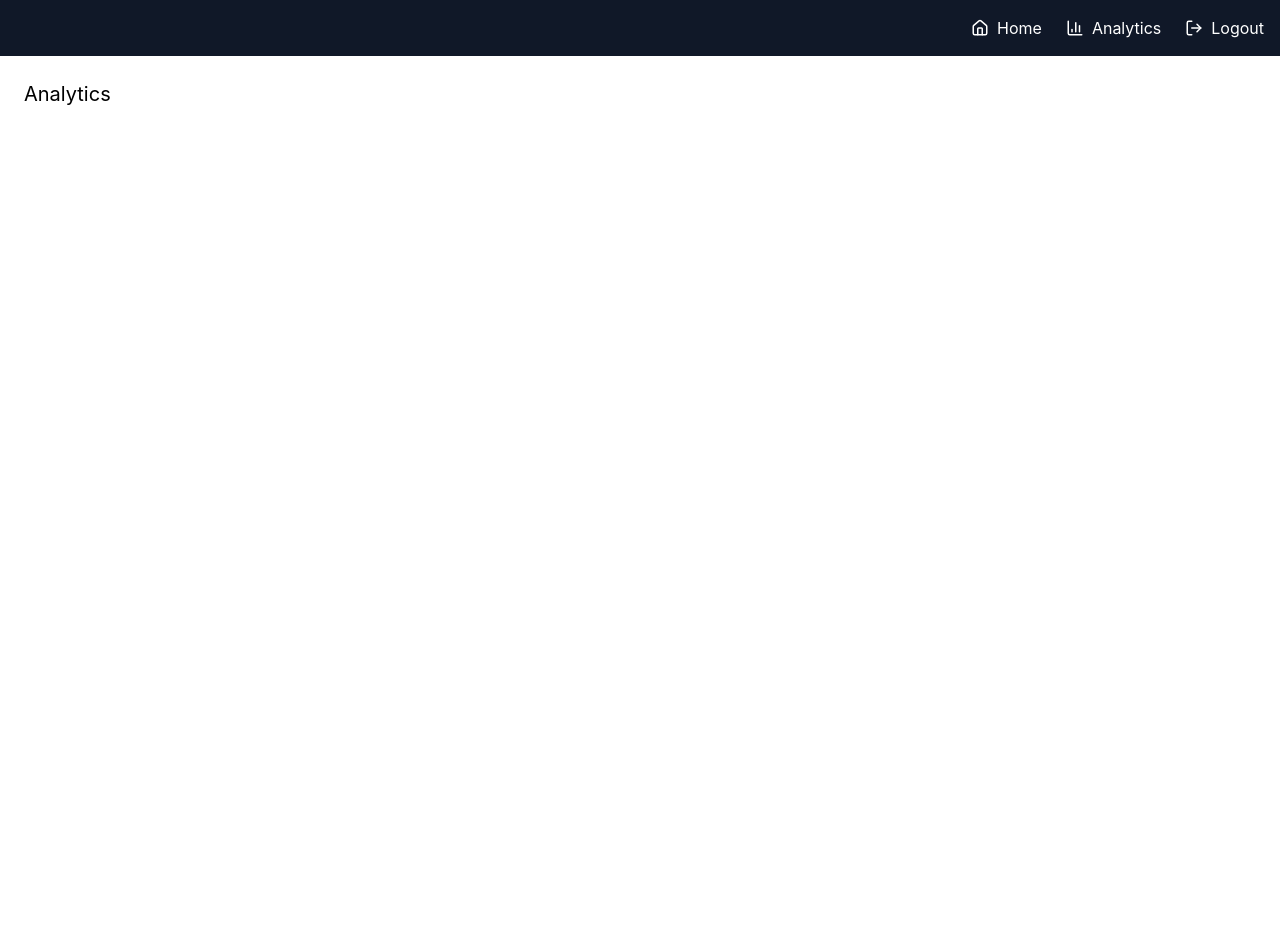
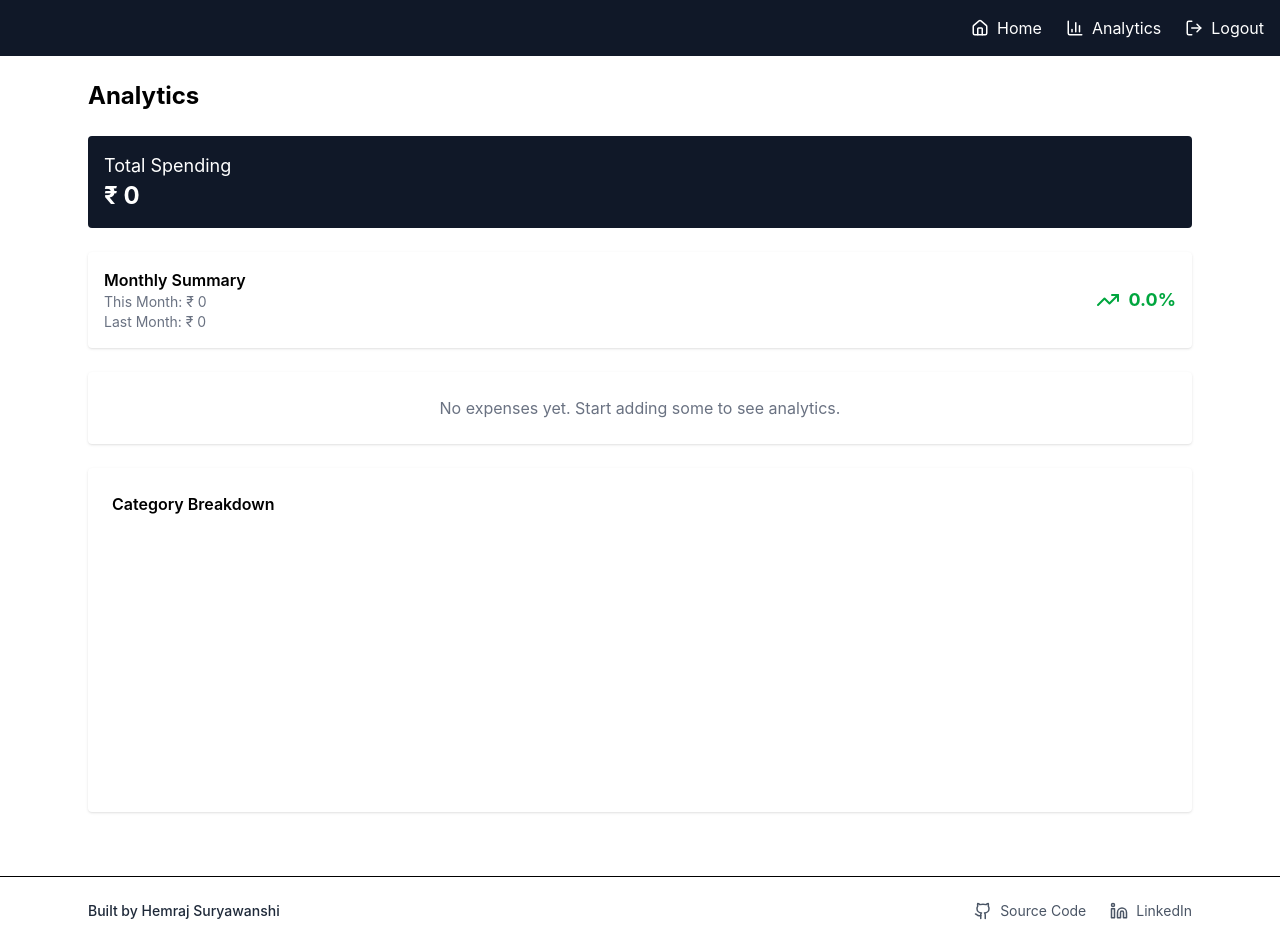
Before and after one commit to Hemrajjj13/expense-tracker, a React (Vite) app: page /analytics in a window 1280 px wide. Before the commit the page ends 800 px from the top, so only its background shows below. Built offline with nearby package versions, Linux system fonts and the light colour scheme.

Commit message:
Everythings wrpped-up

```diff
--- a/src/App.jsx
+++ b/src/App.jsx
@@ -3,6 +3,7 @@ import Dashboard from "./pages/Dashboard";
 import Analytics from "./pages/Analytics";
 import Login from "./pages/Login";
 import Navbar from "./components/Navbar";
+import Footer from "./components/Footer";
 
 const App = () => {
   const location = useLocation();
@@ -18,6 +19,7 @@ const App = () => {
         <Route path="/dashboard" element={<Dashboard />} />
         <Route path="/analytics" element={<Analytics />} />
       </Routes>
+      {!hideNavbar && <Footer />}
     </>
   );
 };
--- a/src/components/ExpenseForm.jsx
+++ b/src/components/ExpenseForm.jsx
@@ -24,7 +24,7 @@ const ExpenseForm = () => {
   const handleSubmit = (e) => {
     e.preventDefault();
 
-    if (!formData.amount || !formData.date) return;
+    if (!formData.amount || Number(formData.amount) <= 0) return;
 
     dispatch(
       addExpense({
@@ -49,20 +49,25 @@ const ExpenseForm = () => {
   };
 
   return (
-    <>
+    <div className="bg-white shadow-md rounded-lg p-6 max-w-xl mx-auto">
+      <h2 className="text-xl font-semibold mb-4">Add Expense</h2>
+
       {success && (
-        <div className="text-green-600 mb-3">Expense added successfully!</div>
+        <div className="bg-green-100 text-green-700 px-3 py-2 rounded mb-4 text-sm">
+          Expense added successfully!
+        </div>
       )}
 
-      <form onSubmit={handleSubmit} className="space-y-3">
+      <form onSubmit={handleSubmit} className="grid gap-4 md:grid-cols-2">
         {/* Amount */}
         <input
           type="number"
+          min={1}
           name="amount"
           placeholder="Amount"
           value={formData.amount}
           onChange={handleChange}
-          className="w-full border p-2 rounded"
+          className="w-full border rounded px-3 py-2 focus:outline-none focus:ring-2 focus:ring-blue-500"
         />
 
         {/* Category */}
@@ -70,7 +75,7 @@ const ExpenseForm = () => {
           name="category"
           value={formData.category}
           onChange={handleChange}
-          className="w-full border p-2 rounded"
+          className="w-full border rounded px-3 py-2 focus:outline-none focus:ring-2 focus:ring-blue-500"
         >
           <option>Food</option>
           <option>Bills</option>
@@ -85,7 +90,7 @@ const ExpenseForm = () => {
           name="date"
           value={formData.date}
           onChange={handleChange}
-          className="w-full border p-2 rounded"
+          className="w-full border rounded px-3 py-2 focus:outline-none focus:ring-2 focus:ring-blue-500"
         />
 
         {/* Note */}
@@ -95,17 +100,17 @@ const ExpenseForm = () => {
           placeholder="Note (optional)"
           value={formData.note}
           onChange={handleChange}
-          className="w-full border p-2 rounded"
+          className="w-full border rounded px-3 py-2 focus:outline-none focus:ring-2 focus:ring-blue-500"
         />
 
         <button
           type="submit"
-          className="bg-blue-500 text-white px-4 py-2 rounded w-full"
+          className="md:col-span-2 bg-blue-600 text-white w-full py-2 rounded hover:bg-blue-700 transition"
         >
           Add Expense
         </button>
       </form>
-    </>
+    </div>
   );
 };
 
--- /dev/null
+++ b/src/components/Footer.jsx
@@ -0,0 +1,40 @@
+import { GithubIcon, LinkedinIcon } from "lucide-react";
+
+const Footer = () => {
+  return (
+    <footer className="bg-white border-t mt-10 py-6">
+      <div className="max-w-6xl mx-auto px-6 flex flex-col sm:flex-row items-center justify-between gap-4 text-sm text-gray-600">
+
+        {/* Name */}
+        <p className="font-medium text-gray-800">
+          Built by Hemraj Suryawanshi
+        </p>
+
+        {/* Links */}
+        <div className="flex items-center gap-6">
+          <a
+            href="https://github.com/Hemrajjj13/expense-tracker"
+            target="_blank"
+            rel="noopener noreferrer"
+            className="flex items-center gap-2 hover:text-black transition"
+          >
+            <GithubIcon size={18} />
+            Source Code
+          </a>
+
+          <a
+            href="https://linkedin.com/in/hemrajsuryawanshi"
+            target="_blank"
+            rel="noopener noreferrer"
+            className="flex items-center gap-2 hover:text-blue-600 transition"
+          >
+            <LinkedinIcon size={18} />
+            LinkedIn
+          </a>
+        </div>
+      </div>
+    </footer>
+  );
+};
+
+export default Footer;
--- a/src/pages/Analytics.jsx
+++ b/src/pages/Analytics.jsx
@@ -1,8 +1,156 @@
+import { useSelector } from "react-redux";
+import {
+  TrendingUp,
+  TrendingDown,
+  Utensils,
+  Bus,
+  Home,
+  ShoppingBag,
+  FileText,
+} from "lucide-react";
 
 const Analytics = () => {
+  const expenses = useSelector((state) => state.expense.expenses);
+
+  const categoryIcons = {
+    Food: Utensils,
+    Travel: Bus,
+    Bills: Home,
+    Shopping: ShoppingBag,
+    Other: FileText,
+  };
+
+  // Total spending
+  const totalSpending = expenses.reduce((sum, exp) => sum + exp.amount, 0);
+
+  // Category wise totals
+  const categoryTotals = expenses.reduce((acc, exp) => {
+    if (!acc[exp.category]) {
+      acc[exp.category] = 0;
+    }
+    acc[exp.category] += exp.amount;
+    return acc;
+  }, {});
+
+  const data = Object.entries(categoryTotals).map(([category, amount]) => ({
+    category,
+    amount,
+  }));
+
+  const maxAmount = Math.max(...data.map((d) => d.amount), 0);
+
+  // ---------- Monthly Logic ----------
+  const now = new Date();
+  const currentMonth = now.getMonth();
+  const currentYear = now.getFullYear();
+
+  const lastMonthDate = new Date(currentYear, currentMonth - 1);
+  const lastMonth = lastMonthDate.getMonth();
+  const lastMonthYear = lastMonthDate.getFullYear();
+
+  const currentMonthTotal = expenses
+    .filter((exp) => {
+      const date = new Date(exp.date);
+      return (
+        date.getMonth() === currentMonth && date.getFullYear() === currentYear
+      );
+    })
+    .reduce((sum, exp) => sum + exp.amount, 0);
+
+  const lastMonthTotal = expenses
+    .filter((exp) => {
+      const date = new Date(exp.date);
+      return (
+        date.getMonth() === lastMonth && date.getFullYear() === lastMonthYear
+      );
+    })
+    .reduce((sum, exp) => sum + exp.amount, 0);
+
+  let percentageChange = 0;
+  if (lastMonthTotal === 0 && currentMonthTotal > 0) {
+    percentageChange = 100;
+  } else if (lastMonthTotal > 0) {
+    percentageChange =
+      ((currentMonthTotal - lastMonthTotal) / lastMonthTotal) * 100;
+  }
+
+  const isIncrease = percentageChange >= 0;
+
+  // ---------- UI ----------
   return (
-    <div className="p-6 text-xl">Analytics</div>
-  )
-}
+    <div className="p-6 space-y-6 max-w-6xl mx-auto">
+      <h1 className="text-2xl font-bold">Analytics</h1>
+      {/* Total spending */}
+      <div className="bg-gray-900 text-white p-4 rounded">
+        <h2 className="text-lg">Total Spending</h2>
+        <p className="text-2xl font-bold">₹ {totalSpending}</p>
+      </div>
 
-export default Analytics
+      {/* Monthly Summary (Task 9) */}
+      <div className="bg-white shadow p-4 rounded flex items-center justify-between">
+        <div>
+          <h2 className="font-semibold">Monthly Summary</h2>
+          <p className="text-sm text-gray-500">
+            This Month: ₹ {currentMonthTotal}
+          </p>
+          <p className="text-sm text-gray-500">
+            Last Month: ₹ {lastMonthTotal}
+          </p>
+        </div>
+
+        <div
+          className={`flex items-center gap-2 text-lg font-bold ${
+            isIncrease ? "text-green-600" : "text-red-600"
+          }`}
+        >
+          {isIncrease ? <TrendingUp size={24} /> : <TrendingDown size={24} />}
+          {Math.abs(percentageChange).toFixed(1)}%
+        </div>
+      </div>
+
+      {/* Empty State */}
+      {data.length === 0 && (
+        <div className="bg-white shadow p-6 rounded text-center text-gray-500">
+          No expenses yet. Start adding some to see analytics.
+        </div>
+      )}
+
+      {/* Bar Chart */}
+      <div className="bg-white shadow p-6 rounded">
+        <h2 className="font-semibold mb-4">Category Breakdown</h2>
+
+        <div className="flex items-end gap-6 h-64 overflow-x-auto">
+          {data.map((item) => {
+            const height = maxAmount > 0 ? (item.amount / maxAmount) * 100 : 0;
+
+            return (
+              <div
+                key={item.category}
+                className="flex flex-col items-center flex-1"
+              >
+                <div className="h-48 flex items-end">
+                  <div
+                    className="w-10 bg-blue-500 rounded-t transition-all duration-300"
+                    style={{ height: `${height}%` }}
+                  ></div>
+                </div>
+
+                <div className="flex items-center gap-1 mt-2">
+                  {categoryIcons[item.category] &&
+                    (() => {
+                      const Icon = categoryIcons[item.category];
+                      return <Icon size={14} />;
+                    })()}
+                  <p className="text-sm">{item.category}</p>
+                </div>
+                <p className="text-xs text-gray-500">₹ {item.amount}</p>
+              </div>
+            );
+          })}
+        </div>
+      </div>
+    </div>
+  );
+};
+
+export default Analytics;
--- a/src/pages/Dashboard.jsx
+++ b/src/pages/Dashboard.jsx
@@ -1,21 +1,20 @@
 import ExpenseForm from "../components/ExpenseForm";
 import ExpenseList from "../components/ExpenseList";
-import { Fragment, useState } from "react";
+import { useState } from "react";
 import Filters from "../components/Filters";
 
 const Dashboard = () => {
-
-    const [filters, setFilters] = useState({
-        category: "All",
-        period: "All",
-        minAmount: ""
-    });
+  const [filters, setFilters] = useState({
+    category: "All",
+    period: "All",
+    minAmount: "",
+  });
 
   return (
     <>
-      <div className="p-6">
+      <div className="p-6 space-y-6 max-w-6xl mx-auto">
+        <h1 className="text-2xl font-bold">Dashboard</h1>
         <ExpenseForm />
-        <br />
         <Filters onFilterChange={setFilters} />
         <ExpenseList filters={filters} />
       </div>
--- a/src/pages/Login.jsx
+++ b/src/pages/Login.jsx
@@ -1,12 +1,41 @@
-import Navbar from "../components/Navbar"
+import { useState } from "react";
+import { useNavigate } from "react-router-dom";
 
 const Login = () => {
+  const [name, setName] = useState("");
+  const navigate = useNavigate();
+
+  const handleLogin = () => {
+    if (!name.trim()) return;
+
+    localStorage.setItem("user", name);
+    navigate("/dashboard");
+  };
+
   return (
-    <div className="p-6 text-xl">
+    <div className="min-h-screen flex items-center justify-center bg-gray-100">
+      <div className="bg-white shadow-lg rounded-lg p-8 w-full max-w-sm">
+        <h1 className="text-2xl font-bold mb-6 text-center">
+          Expense Tracker Login
+        </h1>
 
-        <h1>Login</h1>
+        <input
+          type="text"
+          placeholder="Enter your name"
+          value={name}
+          onChange={(e) => setName(e.target.value)}
+          className="w-full border rounded px-3 py-2 mb-4 focus:outline-none focus:ring-2 focus:ring-blue-500"
+        />
+
+        <button
+          onClick={handleLogin}
+          className="w-full bg-blue-600 text-white py-2 rounded hover:bg-blue-700 transition"
+        >
+          Continue
+        </button>
+      </div>
     </div>
-  )
-}
+  );
+};
 
-export default Login
+export default Login;
--- /dev/null
+++ b/src/utils/categoryIcons.js
@@ -0,0 +1,19 @@
+import {
+  Utensils,
+  Bus,
+  Home,
+  ShoppingCart,
+  Film,
+  HeartPulse,
+  Wallet,
+} from "lucide-react";
+
+export const categoryIcons = {
+  Food: Utensils,
+  Travel: Bus,
+  Rent: Home,
+  Shopping: ShoppingCart,
+  Entertainment: Film,
+  Health: HeartPulse,
+  Other: Wallet,
+};
```
Also changed, not shown: src/components/ExpenseList.jsx (+37 -38 lines), 1 other file (tests, documents, lock files or other folders).
